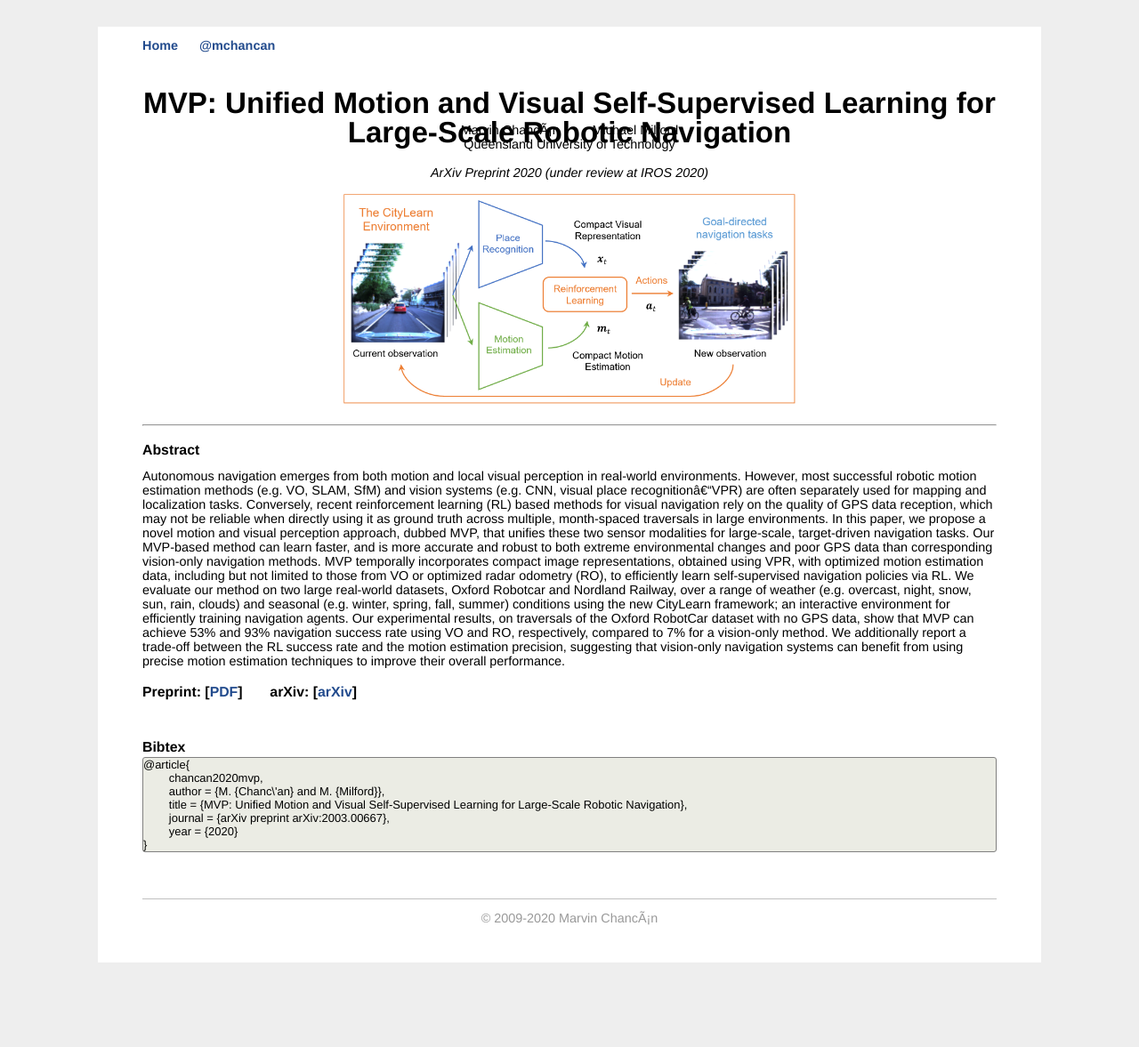
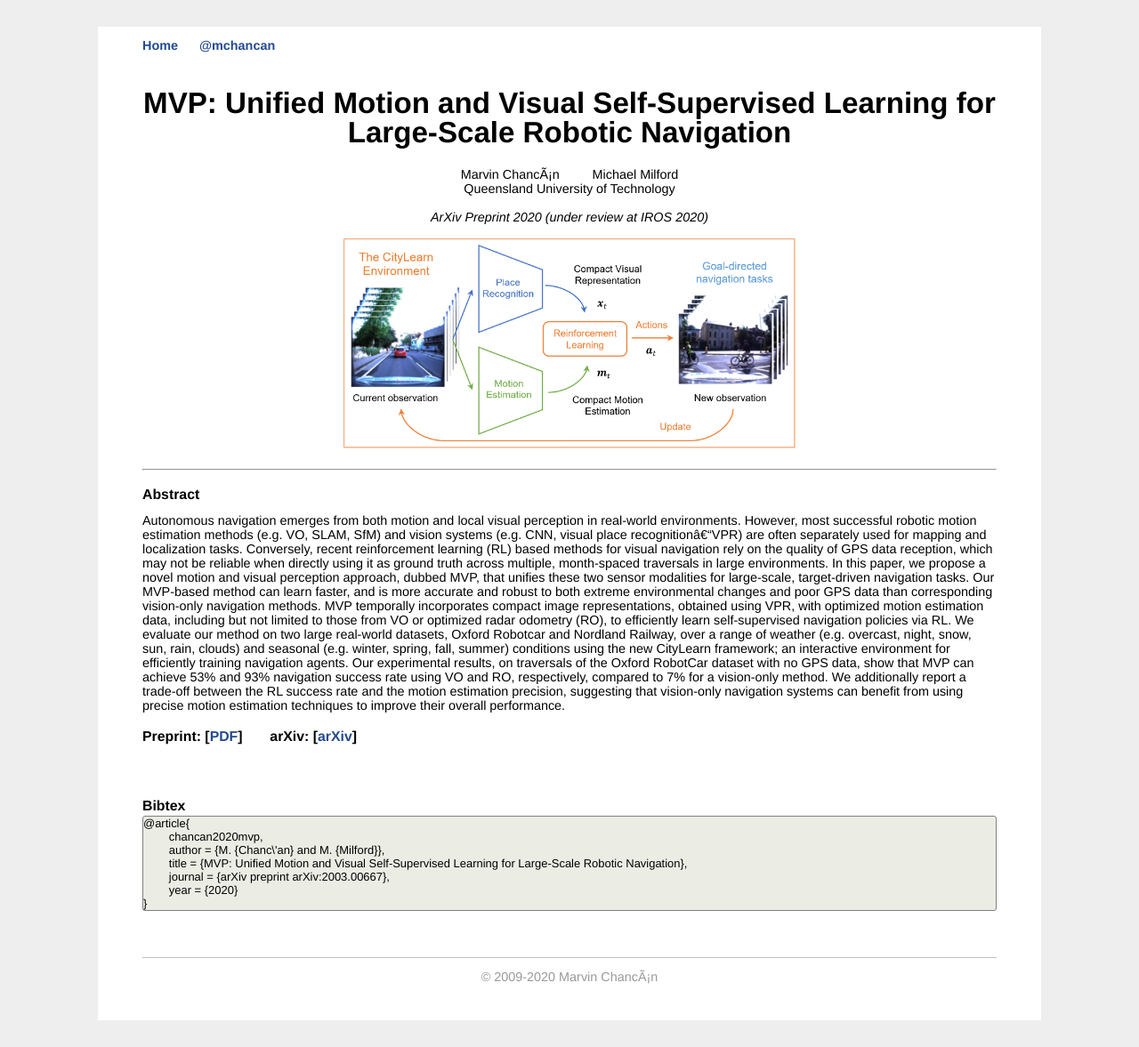
Before and after one commit to mchancan/mchancan.github.io, a Jekyll site: the page built from projects/MVP/index.html, in a window 1280 px wide. Shown: the whole page at 89% size. Built offline with Jekyll 4.4.1, drawn with Linux system fonts in a browser that asks for light colours; comment, search, counter and statistics services are not loaded; before the commit the page ends 1112 px from its top, so only the background shows below that.

Commit message:
Update main.css

```diff
--- a/css/main.css
+++ b/css/main.css
@@ -171,7 +171,7 @@ strong {
 
 h1, h2, h3 {
 	margin-top: 0.7em;
-	margin-bottom: -0.5em;
+	margin-bottom: 0.5em;
 	padding-bottom: 0.2em;
 	line-height: 1.0em;
 	padding-top: 0.5em;
@@ -181,7 +181,6 @@ h1, h2, h3 {
 h1 {
 	font-size: 230%;
 	border-bottom: none;
-	margin-bottom: -1.0em;
 }
 
 h2 {
```
